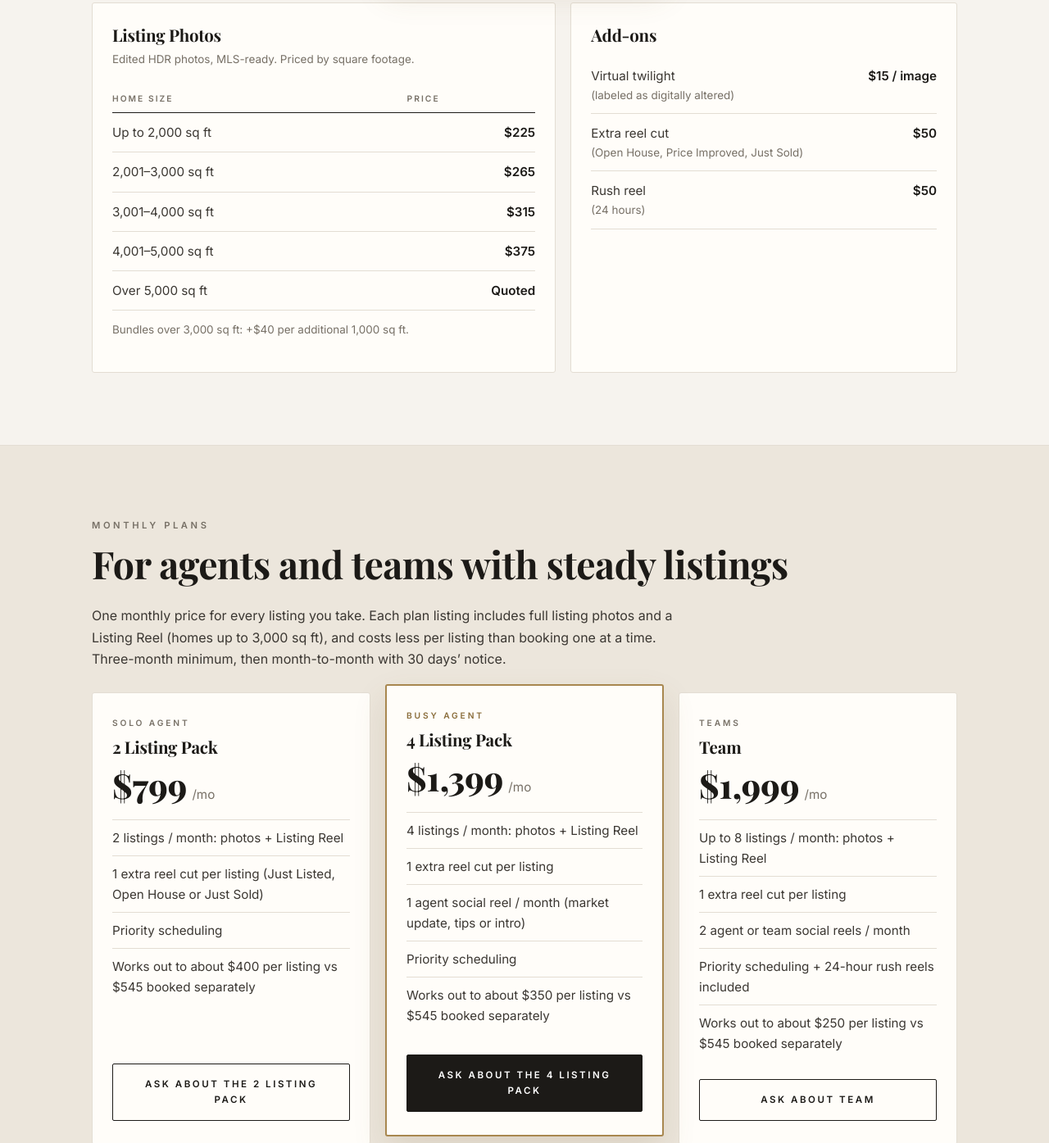
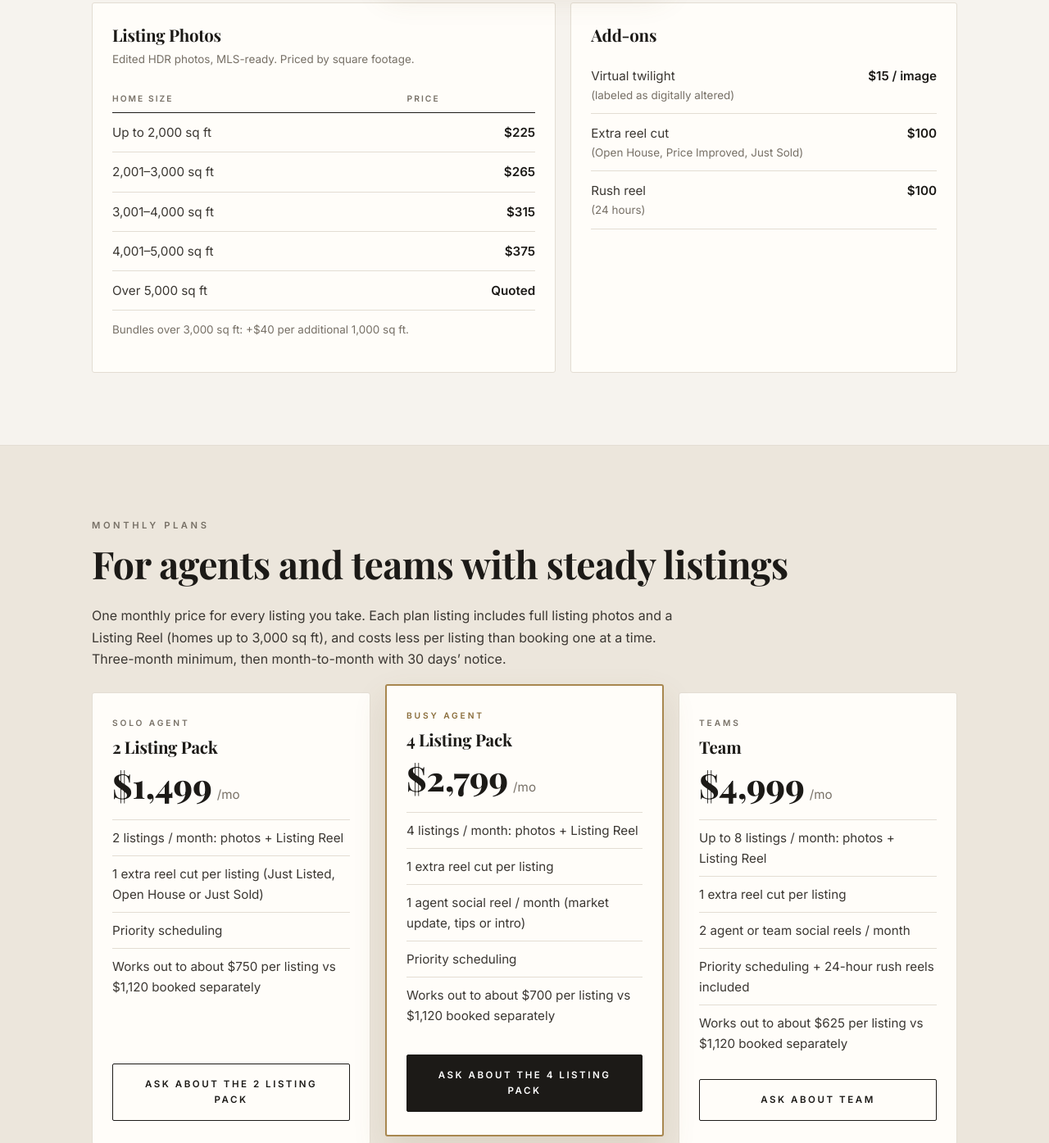
Before and after one commit to IshaanK179/nouveau-house-media, a plain HTML site: page index.html in a window 1280 px wide. Shown: the part 5290-6685 px from the top of the page at 82% size. Drawn offline with nearby package versions, Linux system fonts and the light colour scheme; a web font is replaced by a local one.

Commit message:
Fix pricing: reel $795/$575, monthly $1,499/$2,799/$4,999, rush and extra cut $100

```diff
--- a/index.html
+++ b/index.html
@@ -106,7 +106,7 @@
 <article class="card">
 <p class="tag">Video</p>
 <h3>Listing Reel</h3>
-<p class="price"><span class="std"><span class="sr">Standard price </span><s>$695</s></span> <span class="fnd"><span class="sr">Founding price </span>$509</span></p>
+<p class="price"><span class="std"><span class="sr">Standard price </span><s>$795</s></span> <span class="fnd"><span class="sr">Founding price </span>$575</span></p>
 <ul><li>30&ndash;60 s vertical 9:16 reel</li><li>Hook-first edit, music, on-screen text</li><li>Delivered in 48&ndash;72 hours</li><li>One revision round</li></ul>
 <a class="btn ghost full" href="?package=reel#book">Book the reel</a>
 </article>
@@ -146,8 +146,8 @@
 <table class="ptable">
 <tbody>
 <tr><td>Virtual twilight <span class="small">(labeled as digitally altered)</span></td><td class="r">$15 / image</td></tr>
-<tr><td>Extra reel cut <span class="small">(Open House, Price Improved, Just Sold)</span></td><td class="r">$50</td></tr>
-<tr><td>Rush reel <span class="small">(24 hours)</span></td><td class="r">$50</td></tr>
+<tr><td>Extra reel cut <span class="small">(Open House, Price Improved, Just Sold)</span></td><td class="r">$100</td></tr>
+<tr><td>Rush reel <span class="small">(24 hours)</span></td><td class="r">$100</td></tr>
 </tbody></table>
 </div>
 </div>
@@ -161,22 +161,22 @@
 <article class="card">
 <p class="tag">Solo agent</p>
 <h3>2 Listing Pack</h3>
-<p class="price"><span class="cur">$799</span><span class="per">/mo</span></p>
-<ul><li>2 listings / month: photos + Listing Reel</li><li>1 extra reel cut per listing (Just Listed, Open House or Just Sold)</li><li>Priority scheduling</li><li>Works out to about $400 per listing vs $545 booked separately</li></ul>
+<p class="price"><span class="cur">$1,499</span><span class="per">/mo</span></p>
+<ul><li>2 listings / month: photos + Listing Reel</li><li>1 extra reel cut per listing (Just Listed, Open House or Just Sold)</li><li>Priority scheduling</li><li>Works out to about $750 per listing vs $1,120 booked separately</li></ul>
 <a class="btn ghost full" href="?package=pack-2#book">Ask about the 2 Listing Pack</a>
 </article>
 <article class="card featured">
 <p class="tag gold">Busy agent</p>
 <h3>4 Listing Pack</h3>
-<p class="price"><span class="cur">$1,399</span><span class="per">/mo</span></p>
-<ul><li>4 listings / month: photos + Listing Reel</li><li>1 extra reel cut per listing</li><li>1 agent social reel / month (market update, tips or intro)</li><li>Priority scheduling</li><li>Works out to about $350 per listing vs $545 booked separately</li></ul>
+<p class="price"><span class="cur">$2,799</span><span class="per">/mo</span></p>
+<ul><li>4 listings / month: photos + Listing Reel</li><li>1 extra reel cut per listing</li><li>1 agent social reel / month (market update, tips or intro)</li><li>Priority scheduling</li><li>Works out to about $700 per listing vs $1,120 booked separately</li></ul>
 <a class="btn full" href="?package=pack-4#book">Ask about the 4 Listing Pack</a>
 </article>
 <article class="card">
 <p class="tag">Teams</p>
 <h3>Team</h3>
-<p class="price"><span class="cur">$1,999</span><span class="per">/mo</span></p>
-<ul><li>Up to 8 listings / month: photos + Listing Reel</li><li>1 extra reel cut per listing</li><li>2 agent or team social reels / month</li><li>Priority scheduling + 24-hour rush reels included</li><li>Works out to about $250 per listing vs $545 booked separately</li></ul>
+<p class="price"><span class="cur">$4,999</span><span class="per">/mo</span></p>
+<ul><li>Up to 8 listings / month: photos + Listing Reel</li><li>1 extra reel cut per listing</li><li>2 agent or team social reels / month</li><li>Priority scheduling + 24-hour rush reels included</li><li>Works out to about $625 per listing vs $1,120 booked separately</li></ul>
 <a class="btn ghost full" href="?package=team#book">Ask about Team</a>
 </article>
 </div>
@@ -210,7 +210,7 @@
 <p class="eyebrow">FAQ</p>
 <h2>Questions agents ask</h2>
 <details><summary>What areas do you cover?</summary><p>Polk County (Lakeland, Winter Haven, Davenport, Haines City and nearby), the Orlando area and the Tampa Bay area. For Orlando and Tampa Bay addresses, any travel fee is confirmed before you book. If you&rsquo;re unsure about an address, email it and we&rsquo;ll confirm.</p></details>
-<details><summary>How fast will I get my media?</summary><p>Photos are delivered in 24 hours and reels in 48&ndash;72 hours after the shoot. Need the reel sooner? Add the 24-hour rush for $50.</p></details>
+<details><summary>How fast will I get my media?</summary><p>Photos are delivered in 24 hours and reels in 48&ndash;72 hours after the shoot. Need the reel sooner? Add the 24-hour rush for $100.</p></details>
 <details><summary>How does founding pricing work?</summary><p>The first 5 agents who book get the founding price on every package for their first 3 listings, plus a free &ldquo;Just Sold&rdquo; reel when one of those listings closes. In return we ask for permission to show the work in our portfolio. An honest review is appreciated but never required.</p></details>
 <details><summary>What&rsquo;s in a listing reel?</summary><p>A 30&ndash;60 second vertical video (9:16) with a hook, the key rooms and features, music, on-screen text and a call to action. It&rsquo;s sized for Instagram Reels, TikTok, Facebook and YouTube Shorts. One revision round is included.</p></details>
 <details><summary>Can I use the photos and reel on the MLS and social media?</summary><p>Yes. The media is delivered for marketing that listing on the MLS, your website and your social channels.</p></details>
@@ -263,8 +263,8 @@
 <legend class="lbl">Add-ons</legend>
 <div class="choices">
 <label class="choice"><input type="checkbox" name="addon" value="Virtual twilight" data-slug="twilight"><span>Virtual twilight <em>$15 / image</em></span></label>
-<label class="choice"><input type="checkbox" name="addon" value="Extra reel cut" data-slug="extra-reel"><span>Extra reel cut <em>$50</em></span></label>
-<label class="choice"><input type="checkbox" name="addon" value="Rush reel (24 hours)" data-slug="rush"><span>Rush reel (24 hours) <em>$50</em></span></label>
+<label class="choice"><input type="checkbox" name="addon" value="Extra reel cut" data-slug="extra-reel"><span>Extra reel cut <em>$100</em></span></label>
+<label class="choice"><input type="checkbox" name="addon" value="Rush reel (24 hours)" data-slug="rush"><span>Rush reel (24 hours) <em>$100</em></span></label>
 </div>
 </fieldset>
 
```
